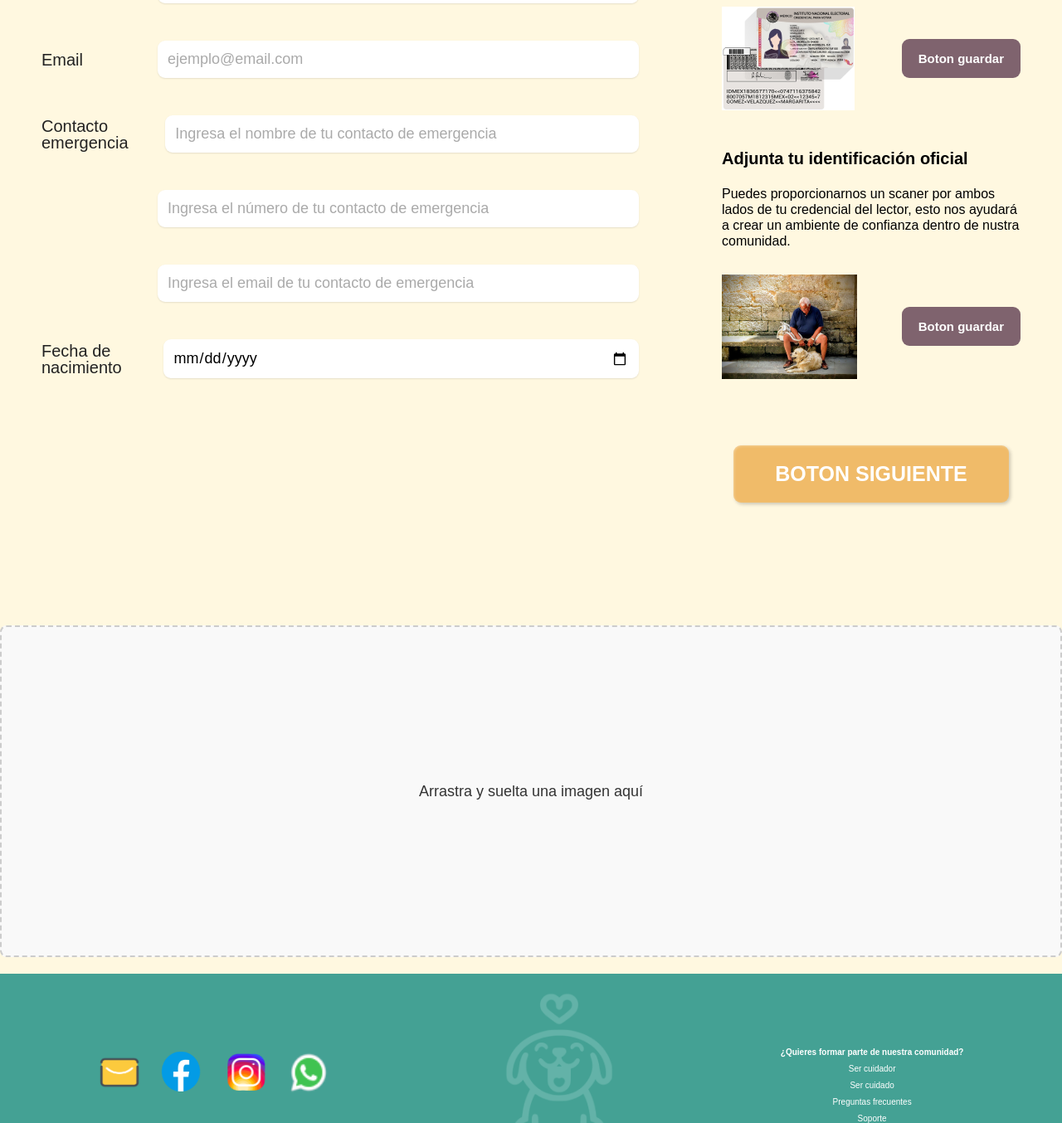
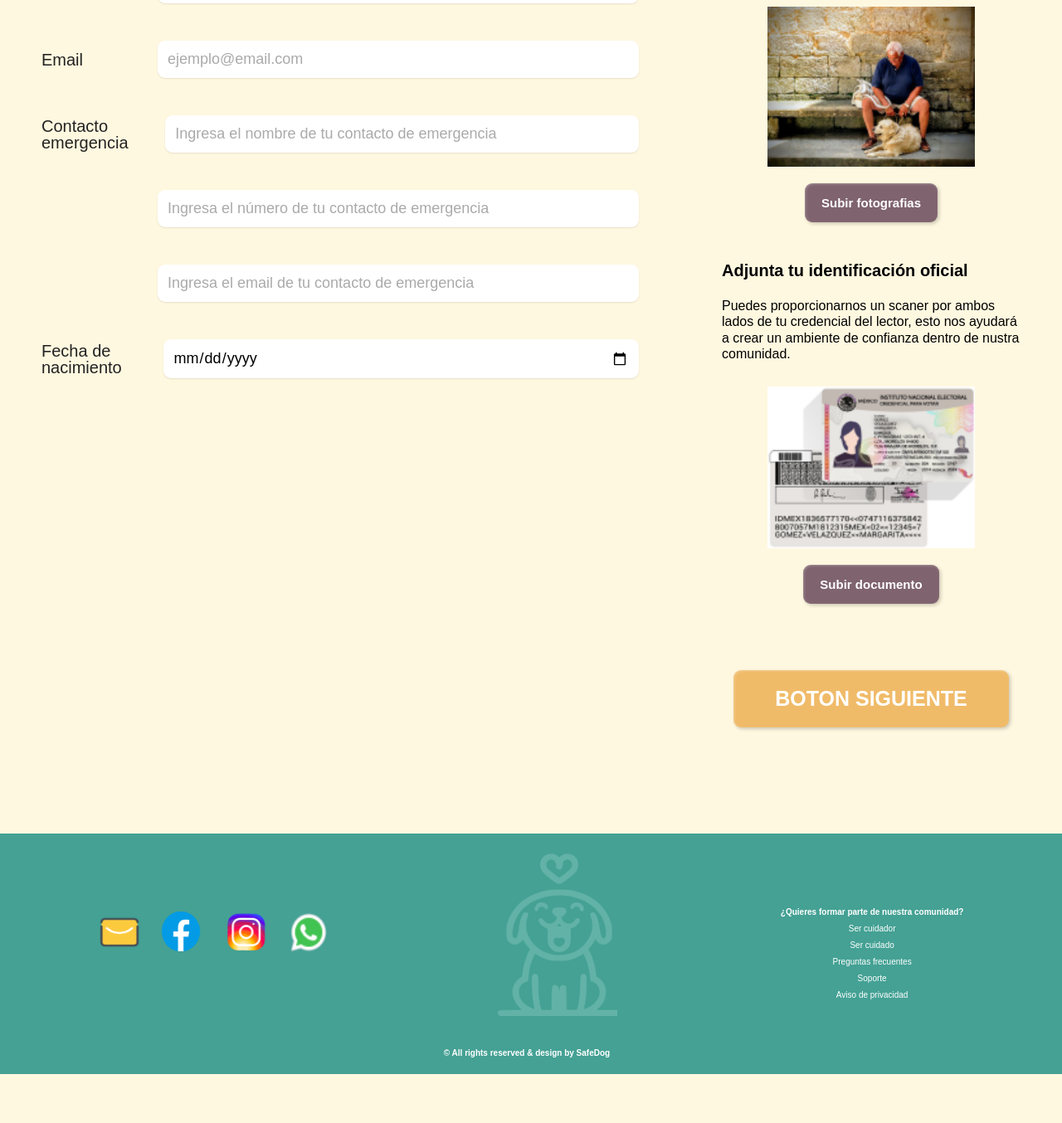
Before and after one commit to Aram96-hue/SafeDog, a plain HTML site: page pages/formCuidador.html in a window 1280 px wide. Shown: the part 530-1884 px from the top of the page at 83% size. After the commit the page ends 1825 px from the top, so only its background shows below. Drawn offline with Linux system fonts and the light colour scheme; a web font is replaced by a local one.

Commit message:
(+) Se logró que el input type file se mostrara como un sólo boton, falta ver como conseguir esos documentos y agregarlos al JSON

```diff
--- a/pages/formCuidador.html
+++ b/pages/formCuidador.html
@@ -186,14 +186,15 @@
                   </p>
                   <div class="up--img--container">
                     <img
-                      src="../assets/image 38.png"
+                      src="../assets/image 37.png"
                       alt="Cuidador"
                       class="img--img"
                       id="open-popup-img"
                     />
-                    <button class="btn btn--save button--submit" type="button">
-                      Boton guardar
-                    </button>
+                    <div>
+                      <button class="btn btn--save btn--shadow" type="button" onclick="document.getElementById('formFileMultipleOne').click();">Subir fotografias</button>
+                      <input type="file" style="display: none;" id="formFileMultipleOne" multiple required>
+                    </div>
                   </div>
                 </div>
                 <div>
@@ -205,13 +206,14 @@
                   </p>
                   <div class="up--img--container">
                     <img
-                      src="../assets/image 37.png"
+                      src="../assets/image 38.png"
                       alt="Cuidador"
                       class="img--img"
                     />
-                    <button class="btn btn--save button--submit" type="button">
-                      Boton guardar
-                    </button>
+                    <div>
+                      <button class="btn btn--save btn--shadow" type="button" onclick="document.getElementById('formFileMultipleTwo').click();">Subir documento</button>
+                      <input type="file" style="display: none;" id="formFileMultipleTwo" multiple required>
+                    </div>
                   </div>
                 </div>
               </div>
@@ -230,25 +232,6 @@
         <div id="jsonOutput"></div>
       </section>
     </main>
-  </div>
-  <!-------------pop up---------->
-  <div id="popup" class="popup hidden">
-    <div class="popup-content">
-        <span id="popup-close" class="popup-close">&times;</span>
-        <h2>Popup</h2>
-        <p>Contenido del popup aquí.</p>
-        <div id="dropzone" class="dropzone">
-          <p>Arrastra y suelta una imagen aquí</p>
-        </div>
-    </div>
-  </div>
-
-    <script src="formCuidador.html"></script>
-  <!---------arrastrado de imangenes------->
-      <div id="dropzone" class="dropzone">
-         <p>Arrastra y suelta una imagen aquí</p>
-      </div>
-  </section>
     <!--Pie de página de safeDog-->
    <footer class="footer--safeDog">
     <div class="iconos">
@@ -273,6 +256,7 @@
     <div class="footer--copy">
         <h4>© All rights reserved & design by SafeDog</h4>
     </div>
-</footer>
+  </footer>
+  <script src="../scripts/formCuidador.js"></script>
   </body>
 </html>
--- a/styles/form-cuidador.css
+++ b/styles/form-cuidador.css
@@ -68,6 +68,10 @@ body {
 .text--img {
   font-size: 1.6rem;
   line-height: 1.2;
+}
+
+.file--enter {
+  background-color: var(--secondary);
 }
 
 .form--imput--item {
@@ -147,9 +151,42 @@ body {
 
 .up--img--container {
   display: flex;
-  justify-content: space-between;
+  flex-direction: column;
+  align-items: center;
+  gap: 2rem;
   margin-top: 3rem;
 }
+
+.img--img{
+  width: 25rem;
+}
+
+/*
+input[type="file"]::file-selector-button {
+  text-decoration: none;
+  border: none;
+  font-weight: 600;
+  border-radius: 9px;
+  cursor: pointer;
+  background-color: var(--secondary);
+  color: #fff;
+  font-size: 1.5rem;
+  padding: 1.5rem 2rem;
+  transition: all 0.3s;
+  overflow: hidden;
+}
+
+input[type="file"]::file-selector-button:hover{
+  background-color: #fff;
+  color: #555;
+}
+
+input[type="file"]::after{
+  content: "Upload File";
+}
+*/
+
+
 
 .button--submit {
   align-self: center;
@@ -159,7 +196,6 @@ body {
 .btn:link,
 .btn:visited {
   display: inline-block;
-
   text-decoration: none;
   font-size: 2.5rem;
   font-weight: 600;
@@ -172,6 +208,7 @@ body {
   /* Put transition on original "state" */
   /* transition: background-color 0.3s; */
   transition: all 0.3s;
+  overflow: hidden;
 }
 
 .btn--form {
```
